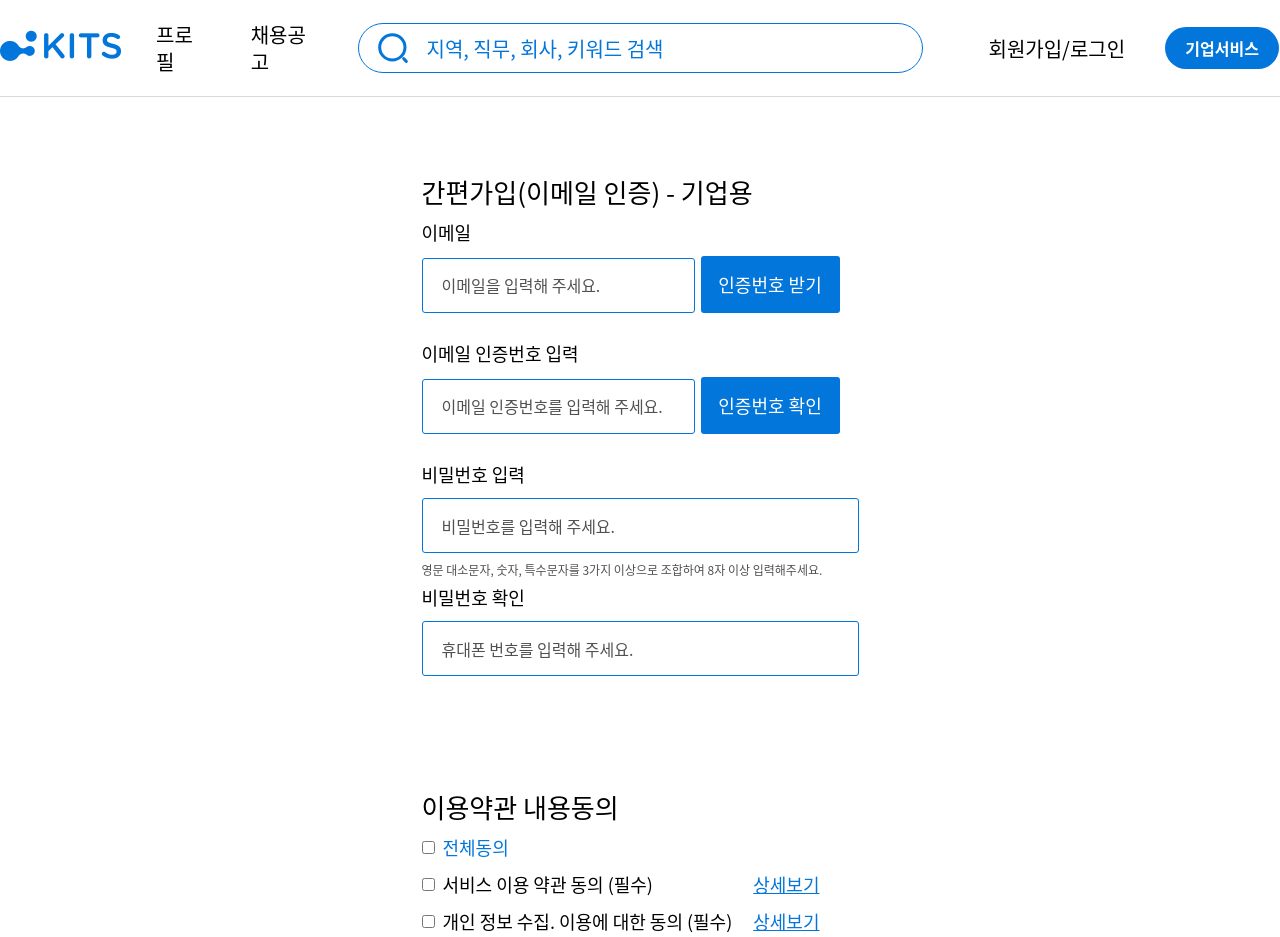
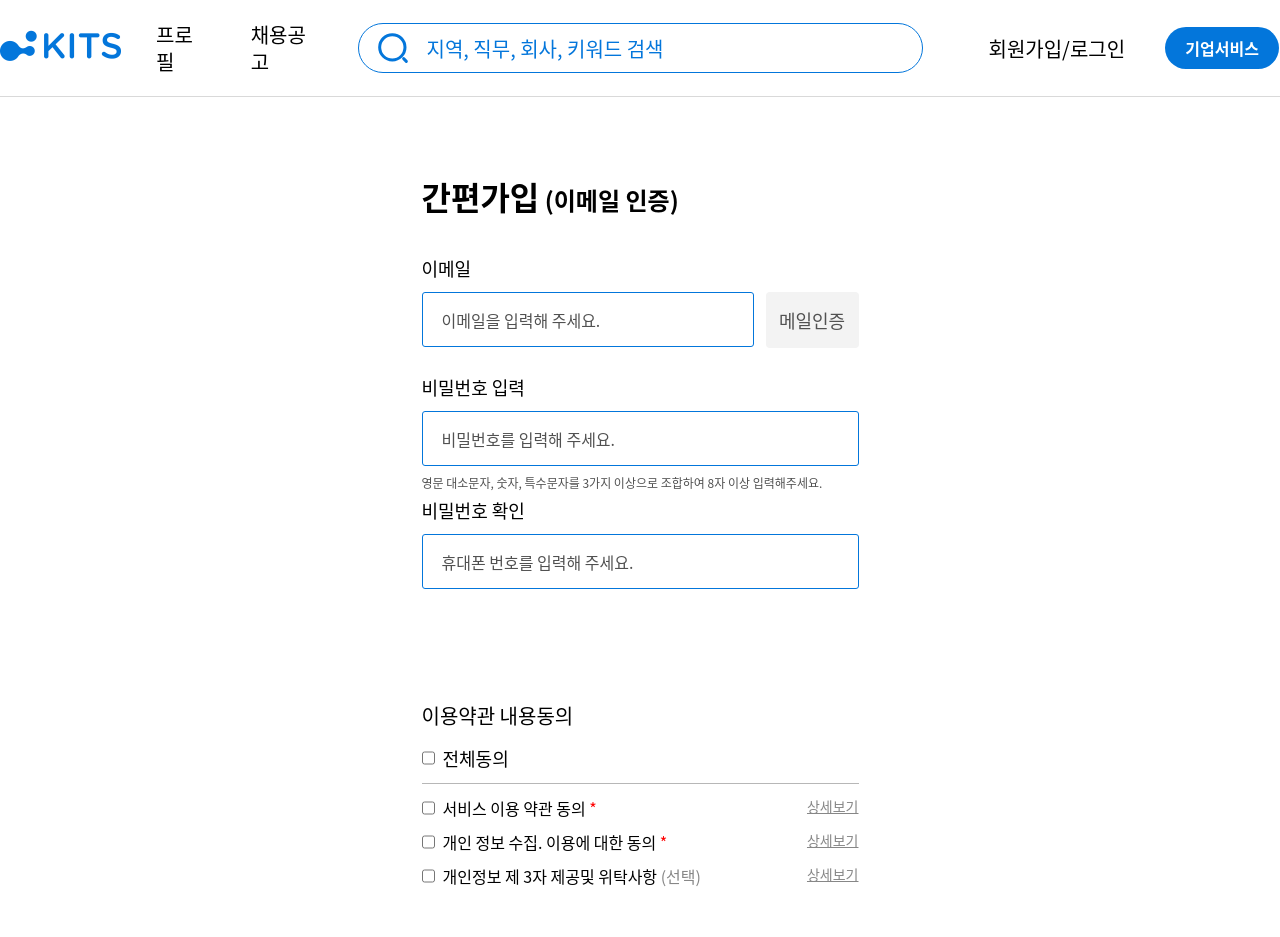
Before and after one commit to Kits-startup/kits-frontend, a Vue app: page /resister-Enterprise in a window 1280 px wide. Shown: the top 937 px of the page. Built offline with nearby package versions, Linux system fonts and the light colour scheme.

Commit message:
기업 회원가입 수정

```diff
--- a/src/components/Login/ResisterEnterprise/ResisterBodyEnterprise.vue
+++ b/src/components/Login/ResisterEnterprise/ResisterBodyEnterprise.vue
@@ -1,33 +1,43 @@
 <template>
   <div class="body">
-    <div class="title">간편가입(이메일 인증) - 기업용</div>
+    <div class="title">
+      간편가입<span style="font-size: 24px"> (이메일 인증)</span>
+    </div>
     <div class="oneInputSet">
       <div class="inputTitle">이메일</div>
-      <div class="certificationBox">
+      <div class="flexDisplay">
+        <div class="inputContainer">
           <input
             type="text"
             v-model="inputEmail"
-          class="inputBox certificationInput"
+            class="inputBox"
             v-bind:class="{ wrongEmailForm: this.test }"
             placeholder="이메일을 입력해 주세요."
           />
-        <input class="submit" type="submit" value="인증번호 받기" />
+          <div class="wrongFormWarn">
+            {{ test ? "올바른 이메일 부탁" : "" }}
           </div>
-      <div class="wrongFormWarn">{{ test ? "올바른 이메일 부탁" : "" }}</div>
         </div>
-    <div class="oneInputSet">
-      <div class="inputTitle">이메일 인증번호 입력</div>
-      <div class="CertificationBox">
+        <div class="certificateBtn" @click="certificateEmail = true">
+          {{ certificateEmail ? "재발송" : "메일인증" }}
+        </div>
+      </div>
+    </div>
+    <div class="oneInputSet" v-if="certificateEmail">
+      <div class="flexDisplay">
+        <div class="inputContainer">
           <input
             type="text"
-          class="inputBox certificationInput"
+            class="inputBox"
             placeholder="이메일 인증번호를 입력해 주세요."
           />
-        <!-- v-bind:class="{ wrongEmailForm: this.test }" -->
 
-        <input class="submit" type="submit" value="인증번호 확인" />
+          <div class="wrongFormWarn">
+            {{ test ? "올바른 이메일 부탁" : "" }}
           </div>
-      <div class="wrongFormWarn">{{ test ? "올바른 이메일 부탁" : "" }}</div>
+        </div>
+        <div class="certificateBtn">인증하기</div>
+      </div>
     </div>
 
     <div class="oneInputSet">
@@ -62,14 +72,33 @@
     </div>
 
     <div class="agree">
-      <div class="title">이용약관 내용동의</div>
-      <div class="checkBoxText agreeALlcss">
+      <div
+        class="inputTitle"
+        style="
+          font-weight: 400;
+          font-size: 20px;
+          line-height: 30px;
+          margin-bottom: 12px;
+        "
+      >
+        이용약관 내용동의
+      </div>
+      <div class="checkBoxText" style="font-size: 18px; line-height: 30px">
         <input type="checkbox" v-model="allSelected" value="agreeAll" />전체동의
       </div>
+      <div
+        class="sepLine"
+        style="
+          width: 100%;
+          height: 1px;
+          background: #b7b7b7;
+          margin-bottom: 12px;
+        "
+      />
       <div class="checkBoxText">
         <input type="checkbox" v-model="selectList" value="service" />
         <div class="flexForDetail">
-          서비스 이용 약관 동의 (필수)
+          <div>서비스 이용 약관 동의<span class="star"> *</span></div>
           <div class="detail pointer" @click="showServiceModal = true">
             상세보기
           </div>
@@ -78,7 +107,9 @@
       <div class="checkBoxText">
         <input type="checkbox" v-model="selectList" value="private" />
         <div class="flexForDetail">
-          개인 정보 수집. 이용에 대한 동의 (필수)
+          <div>
+            개인 정보 수집. 이용에 대한 동의<span class="star"> *</span>
+          </div>
           <div class="detail pointer" @click="showPersonalModal = true">
             상세보기
           </div>
@@ -87,7 +118,10 @@
       <div class="checkBoxText">
         <input type="checkbox" v-model="selectList" value="offer" />
         <div class="flexForDetail">
-          개인정보 제 3자 제공및 위탁사항 (선택)
+          <div>
+            개인정보 제 3자 제공및 위탁사항
+            <span style="color: #878787">(선택)</span>
+          </div>
           <div class="detail pointer" @click="showThirdPartyModal = true">
             상세보기
           </div>
@@ -95,7 +129,7 @@
       </div>
 
       <button class="submit" id="finalSubmit" @click="goInfoPage()">
-        화원가입하기
+        회원가입하기
       </button>
 
       <div>
@@ -149,6 +183,7 @@ export default {
       inputEmail: this.emailFrom,
       selectList: [],
       checkList: ["service", "private", "offer"],
+      certificateEmail: false,
     };
   },
   methods: {
@@ -181,7 +216,10 @@ export default {
 };
 </script>
 
-<style scoped>
+<style scoped lang="scss">
+input {
+  outline: none;
+}
 .body {
   display: flex;
   margin: auto;
@@ -192,19 +230,18 @@ export default {
 }
 
 .title {
-  font-size: 26px;
-
-  line-height: 38px;
   color: #000000;
-  margin-bottom: 8px;
+  margin-bottom: 32px;
+  font-weight: 700;
+  font-size: 32px;
+  line-height: 47px;
 }
 
 .inputTitle {
-  font-weight: 400;
   font-size: 18px;
   line-height: 27px;
   margin-bottom: 10px;
-
+  font-weight: 500;
   color: #000000;
 }
 
@@ -271,6 +308,8 @@ export default {
   margin-left: 6px;
   width: 139px;
   height: 57px;
+  margin: 120px 0;
+  font-weight: 700;
 }
 
 .agree {
@@ -284,8 +323,8 @@ export default {
   margin-bottom: 10px;
 
   font-weight: 400;
-  font-size: 18px;
-  line-height: 27px;
+  font-size: 16px;
+  line-height: 24px;
   color: #000000;
 }
 
@@ -304,12 +343,10 @@ export default {
 }
 
 .detail {
-  margin-right: 39px;
-
-  font-size: 18px;
-  line-height: 27px;
+  font-size: 14px;
+  line-height: 21px;
   text-decoration-line: underline;
-  color: #0376db;
+  color: #878787;
 }
 
 #finalSubmit {
@@ -333,4 +370,27 @@ export default {
   margin-bottom: 5px;
   color: #e60505;
 }
+.flexDisplay {
+  display: flex;
+  input {
+    width: 332px;
+  }
+  .certificateBtn {
+    width: 96px;
+    height: 56px;
+    background: #f3f3f3;
+    border-radius: 4px;
+    display: flex;
+    justify-content: center;
+    align-items: center;
+    margin-left: 12px;
+    font-size: 18px;
+    line-height: 27px;
+    color: #515151;
+    cursor: pointer;
+  }
+}
+.star {
+  color: red;
+}
 </style>
--- a/src/components/Login/ResisterEnterprise/ResisterBodyEnterpriseInfo.vue
+++ b/src/components/Login/ResisterEnterprise/ResisterBodyEnterpriseInfo.vue
@@ -133,8 +133,13 @@
       </div>
     </div>
     <div class="finalContainer">
-      <button class="submit" id="finalSubmit" @click="checkArr()">
-        화원가입하기
+      <button
+        class="submit"
+        id="finalSubmit"
+        @click="checkArr()"
+        style="margin-bottom: 150px"
+      >
+        회원가입하기
       </button>
     </div>
   </div>
@@ -453,9 +458,9 @@ export default {
   margin-bottom: 16px;
 }
 
-.finalContainer{
-  width:100%;
-  display:flex;
+.finalContainer {
+  width: 100%;
+  display: flex;
   flex-direction: column;
   align-items: center;
 }
```
Lines whose indentation alone changed are shown as unchanged.
